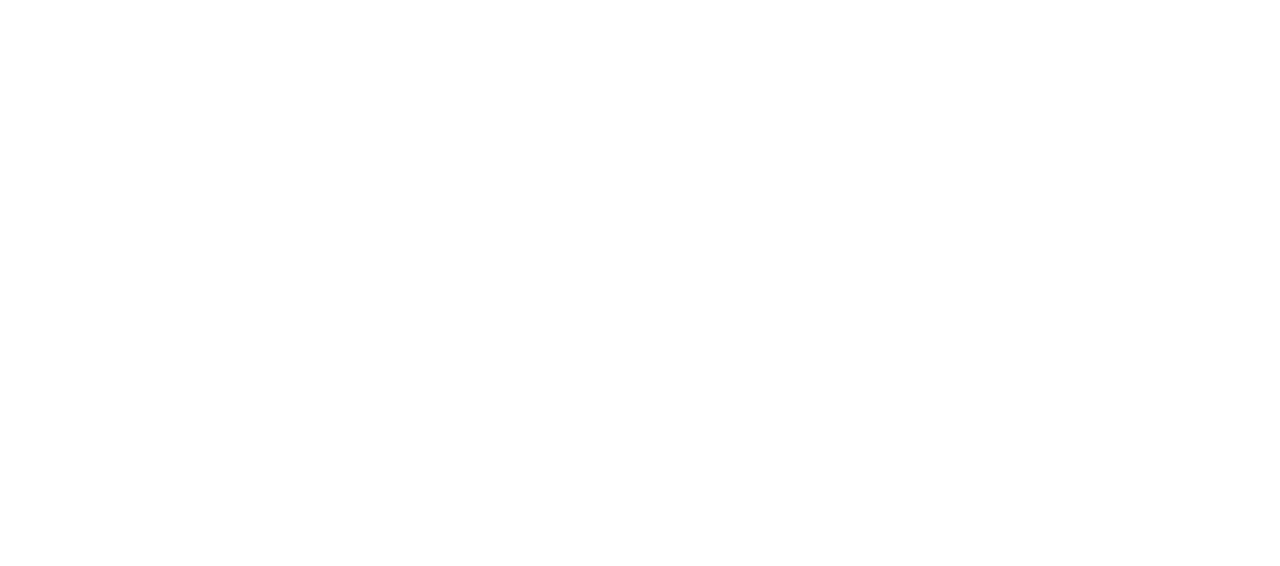
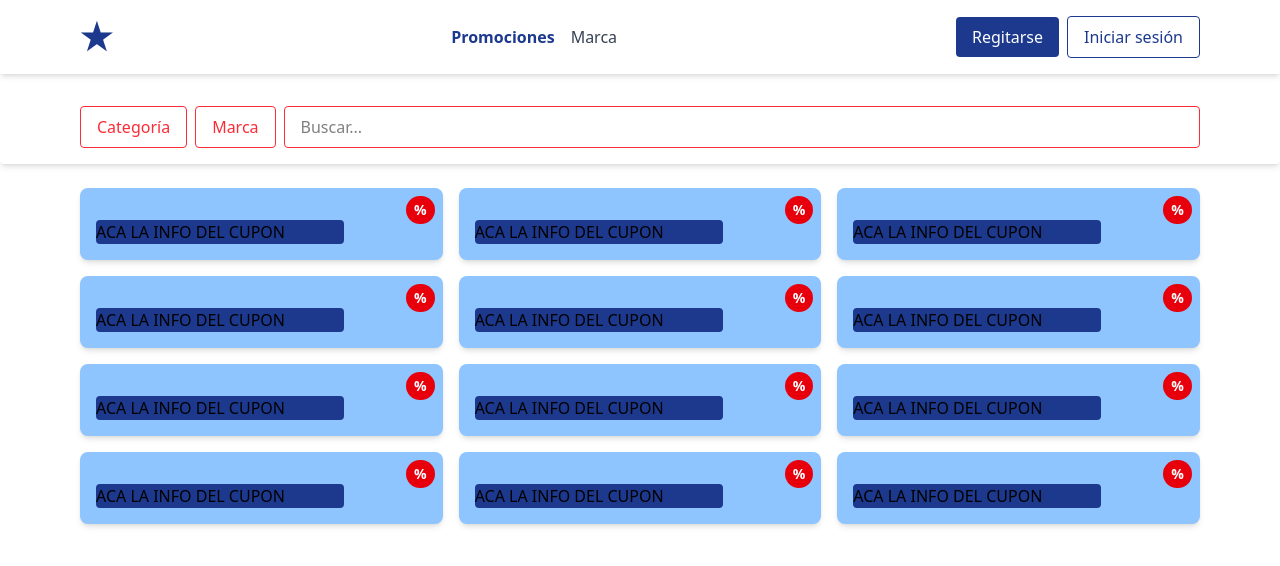
Before and after one commit to OriD-19/la_cuponera_frontend, a React (Vite) app: page / in a window 1280 px wide. Before the commit this address had no page. Shown: the top 566 px of the page. Built offline with nearby package versions, Linux system fonts and the light colour scheme.

Commit message:
Visualizacion de cupones

```diff
--- a/src/App.jsx
+++ b/src/App.jsx
@@ -1,12 +1,18 @@
 import React from 'react'
-import { BrowserRouter, Routes } from 'react-router'
+import { BrowserRouter, Route, Routes } from 'react-router'
+import Header from './componentesComunes/Header'
+import { Home } from './VisualizacionCupones/Home'
+import { Cupones } from './VisualizacionCupones/Cupones'
 
 const App = () => {
   return (
     <BrowserRouter>
+        <Header/>
         <Routes>
+            {/* Colocar las rutas acá */}
 
-            {/* Colocar las rutas acá */}
+            <Route path='/' element={<Home/>}/> {/*Por el momento va a abrir la pantalla de los cupones para el user si no tiene almos mas especifico en la ruta */}
+            <Route path='cupones' element={<Cupones/>}/> {/* Si le pongo cupones ya me va a llevar a la pagina de los cupones*/}
 
         </Routes>
     </BrowserRouter>
--- /dev/null
+++ b/src/VisualizacionCupones/CuponCard.jsx
@@ -0,0 +1,12 @@
+import React from 'react'
+
+export const CuponCard = () => {
+    return (
+        <div className="relative bg-blue-300 p-4 rounded-lg shadow-md ">
+            <div className="absolute top-2 right-2 bg-red-600 text-white text-sm font-bold px-2 py-1 rounded-full">
+                <p>%</p>
+            </div>
+            <div className="bg-blue-900 h-6 w-3/4 mt-4 rounded">ACA LA INFO DEL CUPON</div>
+        </div>
+    )
+}
--- /dev/null
+++ b/src/VisualizacionCupones/Cupones.jsx
@@ -0,0 +1,12 @@
+import React from 'react'
+import { CuponCard } from './CuponCard'
+
+export const Cupones = () => {
+    return (
+        <div className="grid grid-cols-3 gap-4 mt-6 px-20">
+            {[...Array(12)].map((_, index) => (
+                <CuponCard key={index} />
+            ))}
+        </div>
+    )
+}
--- /dev/null
+++ b/src/VisualizacionCupones/Filtro.jsx
@@ -0,0 +1,17 @@
+import React from 'react'
+
+export const Filtro = () => {
+    return (
+        <div className="flex space-x-2 py-4 px-20 bg-white shadow-md mt-4 rounded">
+            <button className="border border-red-500 px-4 py-2 rounded text-red-500">Categoría</button>
+            <button className="border border-red-500 px-4 py-2 rounded text-red-500">Marca</button>
+            <div className="flex-grow">
+                <input
+                    type="text"
+                    placeholder="Buscar..."
+                    className="w-full border border-red-500 px-4 py-2 rounded"
+                />
+            </div>
+        </div>
+    )
+}
--- /dev/null
+++ b/src/VisualizacionCupones/Home.jsx
@@ -0,0 +1,12 @@
+import React from 'react'
+import { Filtro } from './Filtro'
+import { Cupones } from './Cupones'
+
+export const Home = () => {
+  return (
+    <div>
+        <Filtro />
+        <Cupones />
+  </div>
+  )
+}
--- /dev/null
+++ b/src/componentesComunes/Header.jsx
@@ -0,0 +1,32 @@
+import React from 'react'
+import { NavLink } from 'react-router';
+
+export const Header = () => {
+    return (
+        <header className="flex justify-between items-center bg-white p-4 px-20 shadow-md">
+            <div className="text-4xl font-bold text-blue-900">★</div>
+            <nav className="space-x-4">
+                <NavLink
+                    to="/"
+                    className={({ isActive }) =>
+                        isActive ? "text-blue-900 font-semibold" : "text-gray-700"
+                    }
+                >Promociones
+                </NavLink>
+
+                <NavLink
+                    to="marcas"
+                    className={({ isActive }) =>
+                        isActive ? "text-blue-900 font-semibold" : "text-gray-700"
+                    }
+                >Marca</NavLink>
+            </nav>
+            <div className="space-x-2">
+                <button className="bg-blue-900 text-white px-4 py-2 rounded">Regitarse</button>
+                <button className="border border-blue-900 text-blue-900 px-4 py-2 rounded">Iniciar sesión</button>
+            </div>
+        </header>
+    )
+}
+
+export default Header;
--- a/src/main.jsx
+++ b/src/main.jsx
@@ -1,7 +1,7 @@
 import { StrictMode } from 'react'
 import { createRoot } from 'react-dom/client'
+import "./index.css"
 import App from './App.jsx'
-import "./index.css"
 
 createRoot(document.getElementById('root')).render(
   <StrictMode>
```
